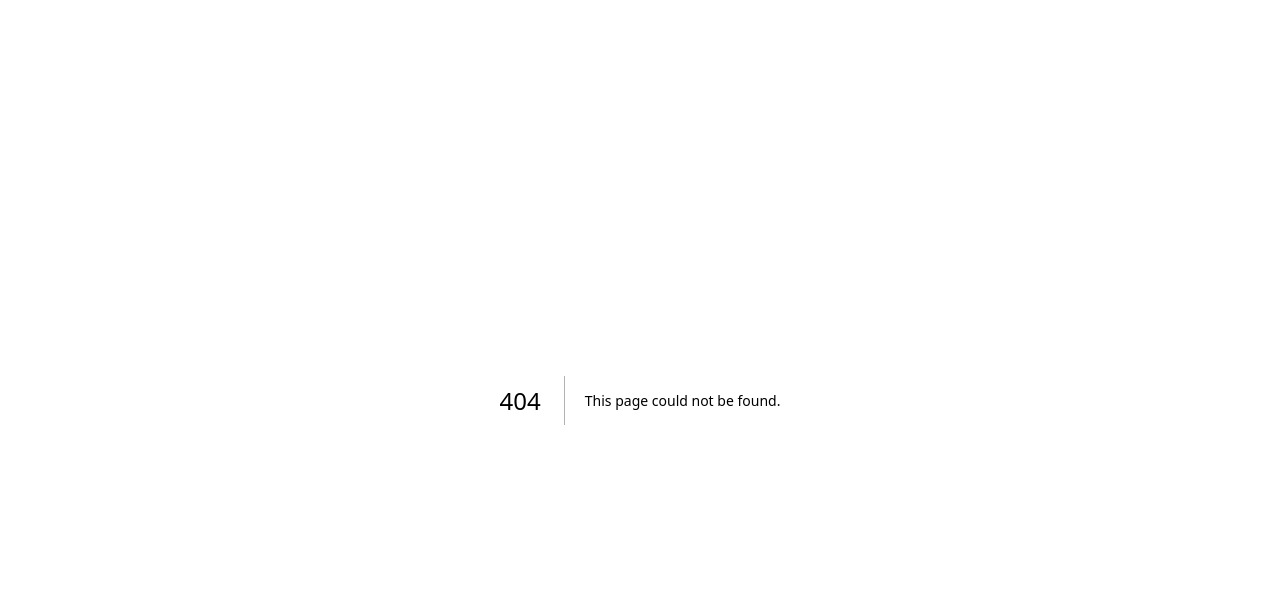
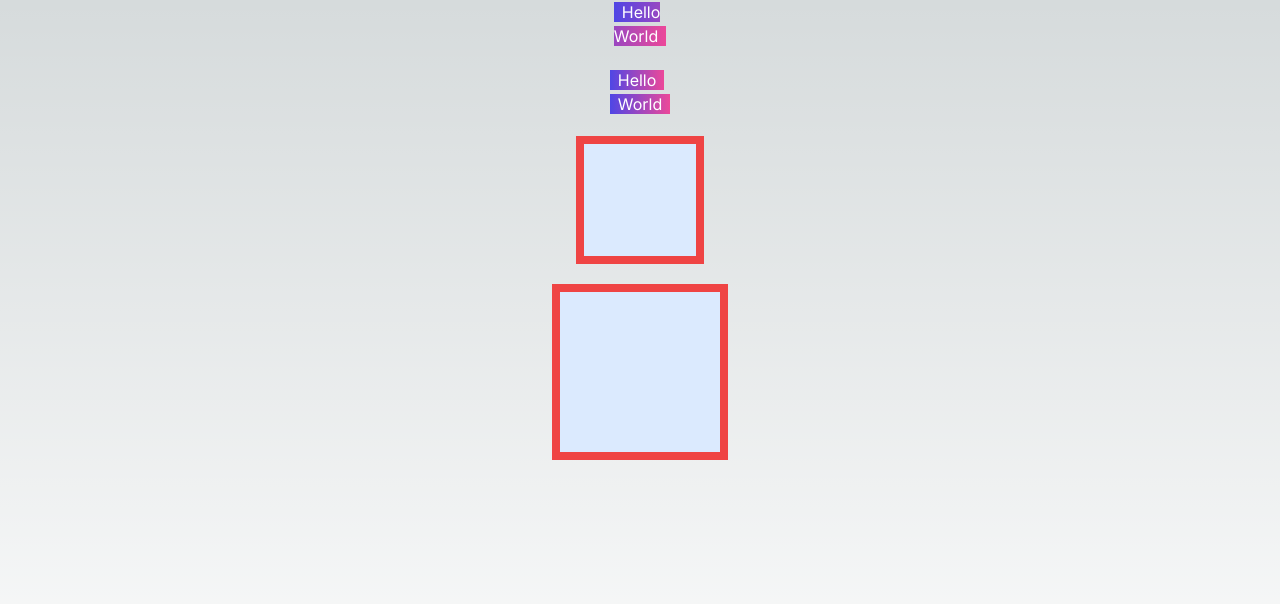
Before and after one commit to David6811/tailwindTutorial, a Next.js app: page /Box in a window 1280 px wide. Before the commit this address had no page. Shown: the top 604 px of the page. Built offline with nearby package versions, Linux system fonts and the light colour scheme.

Commit message:
Box (#5)
* remove image

* box-decoration-*

* Box

```diff
--- /dev/null
+++ b/app/Box/page.tsx
@@ -0,0 +1,35 @@
+
+export default function Page() {
+    return (
+        <div className='min-h-screen'>
+            <div className="container mx-auto flex justify-center">
+                <div>
+                    <span className="box-decoration-slice bg-gradient-to-r from-indigo-600 to-pink-500 text-white px-2">
+                        Hello<br />
+                        World
+                    </span>
+                </div>
+            </div>
+
+            <div className="container mx-auto flex justify-center mt-5">
+                <div>
+                    <span className="box-decoration-clone bg-gradient-to-r from-indigo-600 to-pink-500 text-white px-2">
+                        Hello<br />
+                        World
+                    </span>
+                </div>
+            </div>
+
+            <div className="container mx-auto flex justify-center mt-5">
+                <div className="box-border h-32 w-32 p-4 border-8 border-red-500 bg-blue-100">
+                </div>
+            </div>
+
+            <div className="container mx-auto flex justify-center mt-5">
+                <div className="box-content h-32 w-32 p-4 border-8 border-red-500 bg-blue-100">
+                </div>
+            </div>
+
+        </div>
+    );
+}
--- a/app/Break/page.tsx
+++ b/app/Break/page.tsx
@@ -1,6 +1,3 @@
-import Image from 'next/image';
-import demo from '../images/demo.png';
-
 
 export default function Page() {
     return (
@@ -28,9 +25,6 @@ export default function Page() {
                 <p>Maybe we can live without...</p>
                 <p>Look. If you think this is...</p>
             </div>
-
-
-
         </div>
     );
 }
```
